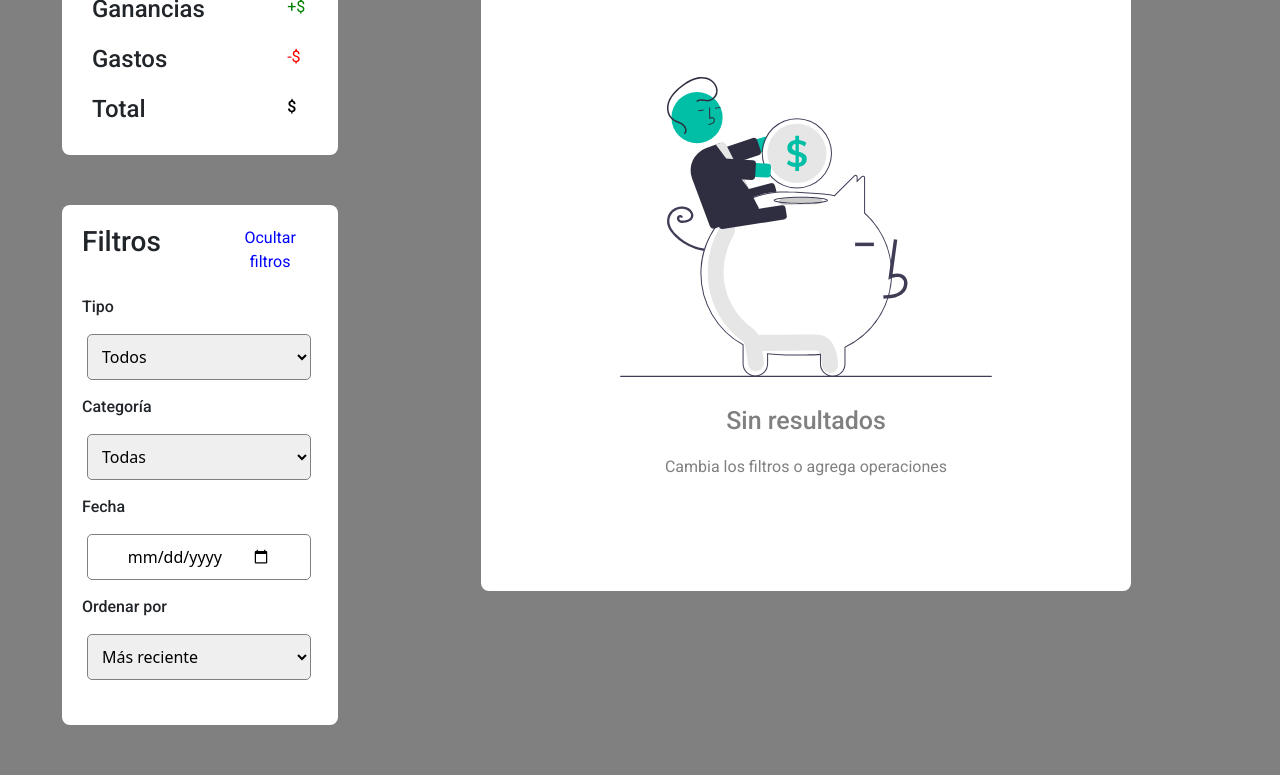
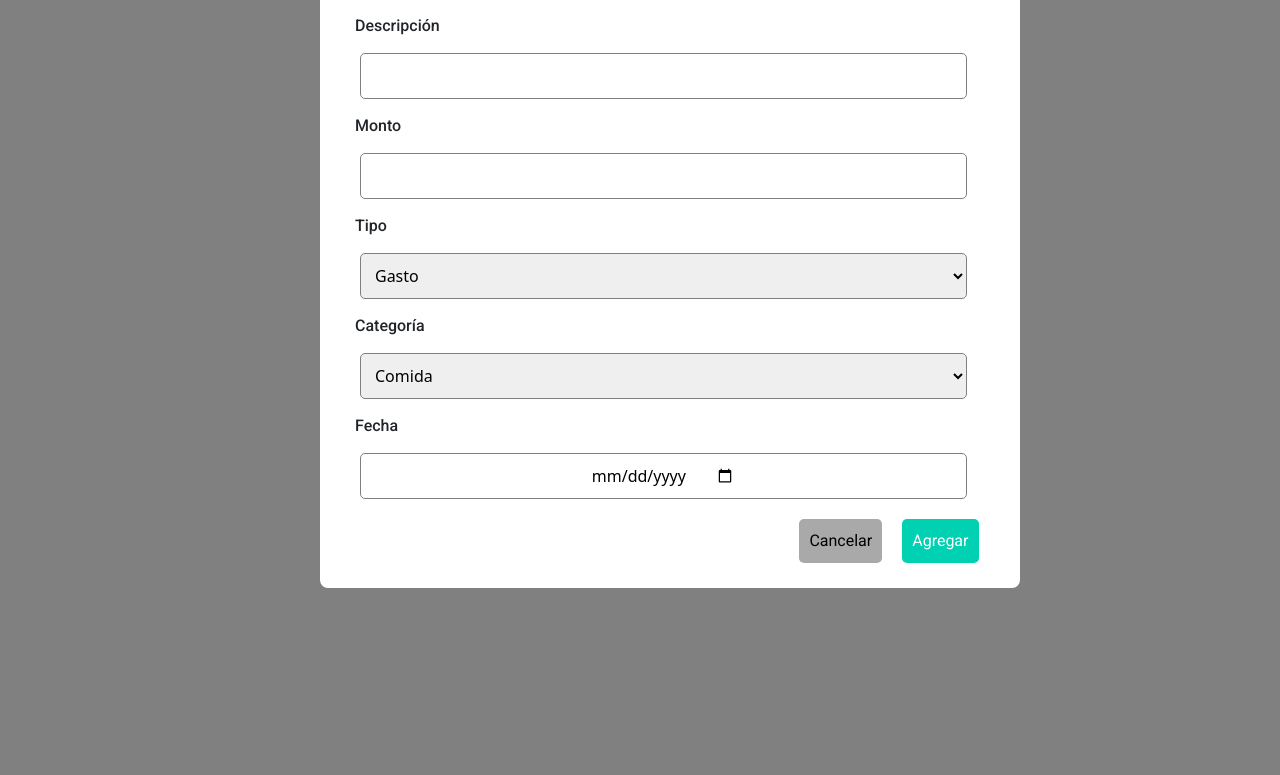
Before and after one commit to JulietaMaldonado/AhorrADAs, a plain HTML site: page index.html in a window 1280 px wide. Shown: the part 243-1018 px from the top of the page. After the commit the page ends 895 px from the top, so only its background shows below. Drawn offline with nearby package versions, Linux system fonts and the light colour scheme.

Commit message:
creacion de nueva operacion pagina

```diff
--- a/index.html
+++ b/index.html
@@ -56,7 +56,7 @@
     </header>
 
     <!--BALANCE-->
-    <div class="container-fluid row" id="balancePag">
+    <div class="container-fluid row" id="balancePag" style="display: none">
       <div class="col-4">
         <div class="balanceCont">
           <h2 class="titulo2">Balance</h2>
@@ -140,6 +140,44 @@
         </div>
       </div>
     </div>
+    <!--NUEVA OPERACION-->
+    <div class="nuevaOperacion">
+      <div class="nuevaOpeCont">
+        <h2 class="titulo2">Nueva operación</h2>
+        <div class="formOp">
+          <label for="" class="operacionLabel">Descripción</label>
+          <input type="text" id="descrip" class="operacionFil" />
+
+          <label for="" class="operacionLabel">Monto</label>
+          <input type="number" name="" id="monto" class="operacionFil" />
+
+          <label for="" class="operacionLabel">Tipo</label>
+          <select name="" id="tipoDe" class="operacionFil">
+            <option value="gasto">Gasto</option>
+            <option value="ganacias">Ganancia</option>
+          </select>
+
+          <label for="" class="operacionLabel">Categoría</label>
+          <select name="" id="catergoria" class="operacionFil">
+            <option value="comida">Comida</option>
+            <option value="transporte">Transporte</option>
+            <option value="trabajo">Trabajo</option>
+            <option value="servicios">Servicios</option>
+            <option value="salidas">Salidas</option>
+            <option value="educacion">Educación</option>
+          </select>
+
+          <label for="" class="operacionLabel">Fecha</label>
+          <input type="date" name="" id="fecha" class="operacionFil" />
+
+          <div class="row justify-content-end">
+            <button class="cancelarB">Cancelar</button>
+            <button class="agregarB">Agregar</button>
+          </div>
+        </div>
+      </div>
+    </div>
+
     <!--CATEGORIAS-->
 
     <!--REPORTES-->
--- a/style.css
+++ b/style.css
@@ -169,3 +169,64 @@ body {
   color: gray;
   text-align: center;
 }
+/*NUEVA OPERACION PAGINA*/
+.nuevaOperacion {
+  margin-left: 25%;
+  margin-right: 25%;
+  margin-top: 5%;
+  margin-bottom: 5%;
+}
+.nuevaOpeCont {
+  display: flex;
+  flex-direction: column;
+  background-color: white;
+  width: 700px;
+  border-radius: 8px;
+  height: fit-content;
+  padding: 15px;
+}
+.formOp {
+  display: flex;
+  flex-direction: column;
+  width: 95%;
+  justify-content: center;
+  margin-left: 10px;
+  margin-right: 10px;
+  padding: 10px;
+}
+.operacionLabel {
+  font-family: Roboto;
+  font-weight: 500;
+  margin-top: 10px;
+  margin-bottom: 10px;
+}
+.operacionFil {
+  border-radius: 5px;
+  border: grey solid 1px;
+  margin: 5px;
+  display: flex;
+  justify-content: center;
+  padding: 10px;
+}
+.cancelarB {
+  width: fit-content;
+  padding: 10px;
+  background-color: darkgrey;
+  color: black;
+  border: none;
+  border-radius: 5px;
+  margin-right: 20px;
+  margin-top: 15px;
+  font-family: Roboto;
+}
+.agregarB {
+  width: fit-content;
+  padding: 10px;
+  background-color: #00d1b2;
+  color: white;
+  border: none;
+  border-radius: 5px;
+  margin-right: 5px;
+  margin-top: 15px;
+  font-family: Roboto;
+}
```
